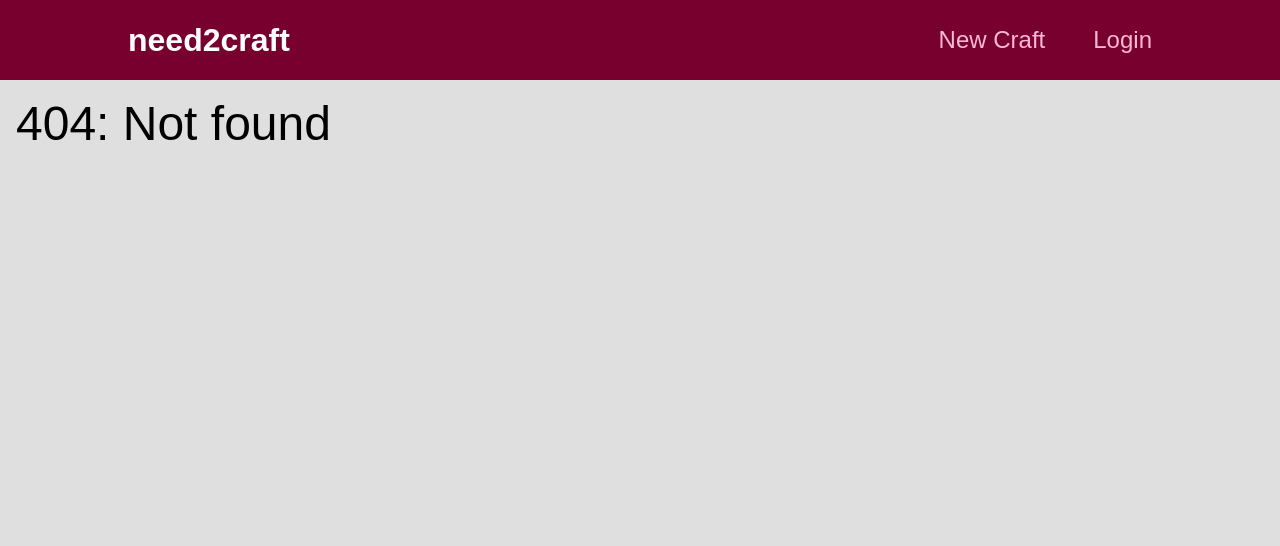
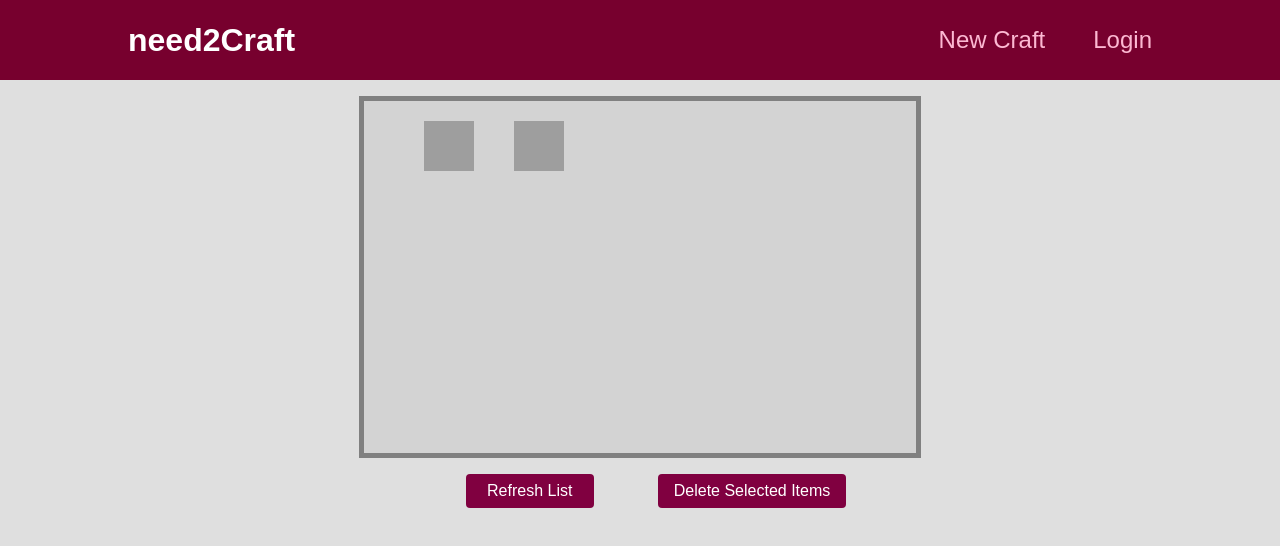
Before and after one commit to noclone/need2craft, a React (Create React App) app: page / in a window 1280 px wide. Before the commit this address led to /404. Shown: the top 546 px of the page. Built offline with nearby package versions, Linux system fonts and the light colour scheme; grey boxes are pictures that could not be loaded.

Commit message:
added main apge

```diff
--- a/src/App.js
+++ b/src/App.js
@@ -5,6 +5,7 @@ import MainNavigation from "./components/layout/MainNavigation";
 import { Route, Routes, Navigate, useNavigate } from "react-router-dom";
 import RegisterPage from "./components/pages/RegisterPage";
 import { useState } from "react";
+import ResourcesPage from "./components/pages/ResourcesPage";
 
 function App() {
 
@@ -16,6 +17,7 @@ function App() {
     <div>
       <MainNavigation loggedIn={user} disconnect = {() => {setUser(null); navigate("/login")}}/>
       <Routes>
+        <Route path="/" element={<ResourcesPage loggedIn={user} />}></Route>
         <Route path="/login" element={<LoginPage onLogIn={(user) => setUser(user)}/>}></Route>
         <Route path="/register" element={<RegisterPage onLogIn={(user) => setUser(user)}/>}></Route>
         <Route path="/newCraft" element={<NewCraftPage loggedIn={user}/>}></Route>
--- a/src/components/layout/MainNavigation.js
+++ b/src/components/layout/MainNavigation.js
@@ -11,7 +11,9 @@ function MainNavigation(props) {
 
   return (
     <header className={classes.header}>
-      <div className={classes.logo}>need2craft</div>
+      <div className={classes.logo}>
+        <Link className={classes.logo} to="/">need2Craft</Link>
+      </div>
       <nav>
         <ul>
           <li>
--- a/src/components/layout/MainNavigation.module.css
+++ b/src/components/layout/MainNavigation.module.css
@@ -12,6 +12,11 @@
   font-size: 2rem;
   color: white;
   font-weight: bold;
+  text-decoration: none;
+}
+
+.logo:hover {
+  color: lightgray;
 }
 
 .header ul {
@@ -26,15 +31,15 @@
   margin-left: 3rem;
 }
 
-.header a {
+.header a:not(.logo){
   text-decoration: none;
   font-size: 1.5rem;
   color: #fcb8d2;
 }
 
-.header a:hover,
-.header a:active,
-.header a.active{
+.header a:hover:not(.logo),
+.header a:active:not(.logo),
+.header a.active:not(.logo){
   color: white;
 }
 
--- /dev/null
+++ b/src/components/pages/ResourcesPage.js
@@ -0,0 +1,13 @@
+import ItemsList from "../ItemsList";
+import { DndProvider } from "react-dnd";
+import { HTML5Backend } from "react-dnd-html5-backend";
+
+function ResourcesPage(props){
+  return (
+    <DndProvider backend={HTML5Backend}>
+      <ItemsList loggedIn={props.loggedIn}/>
+    </DndProvider>
+  )
+}
+
+export default ResourcesPage;
```
